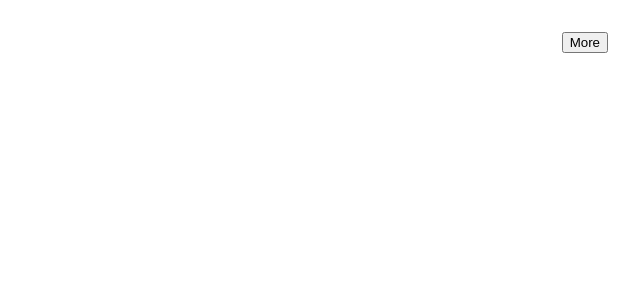
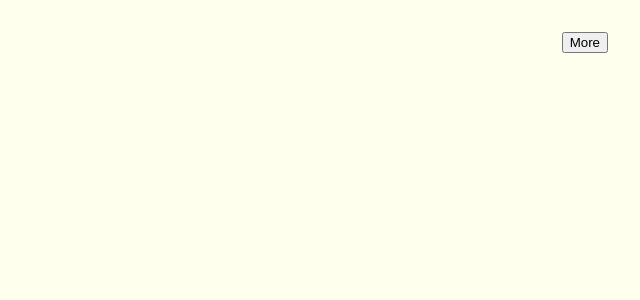
Before and after one commit to blpdelivery/rounds, a Jekyll site: the page flower/index.html, which Jekyll copies as it is, in a window 1280 px wide. Shown: the top 300 px of the page, without its empty margins (640-1280 px from the left). Built offline with Jekyll 4.4.1, drawn with Linux system fonts in a browser that asks for light colours.

Commit message:
Update index.html

```diff
--- a/flower/index.html
+++ b/flower/index.html
@@ -4,7 +4,7 @@
     <meta charset="utf-8">
     <meta name="viewport" content="width=device-width, initial-scale=1">
     <title>Flower | BLP Rounds</title>
-    <link rel="stylesheet" href="/global.css">
+    <link rel="stylesheet" href="/variables.css">
     <link rel="stylesheet" href="style.css">
   </head>
   <body>
```
